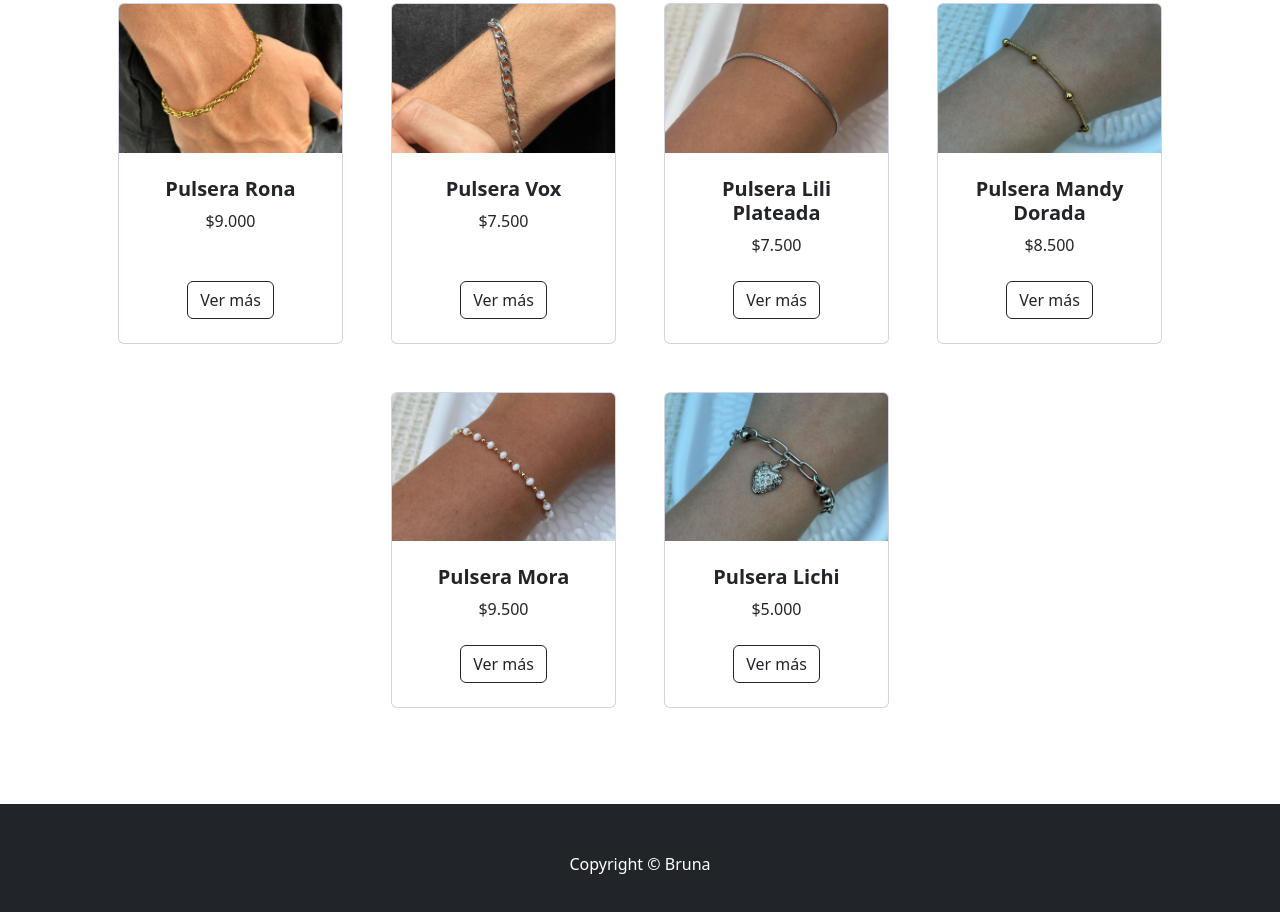
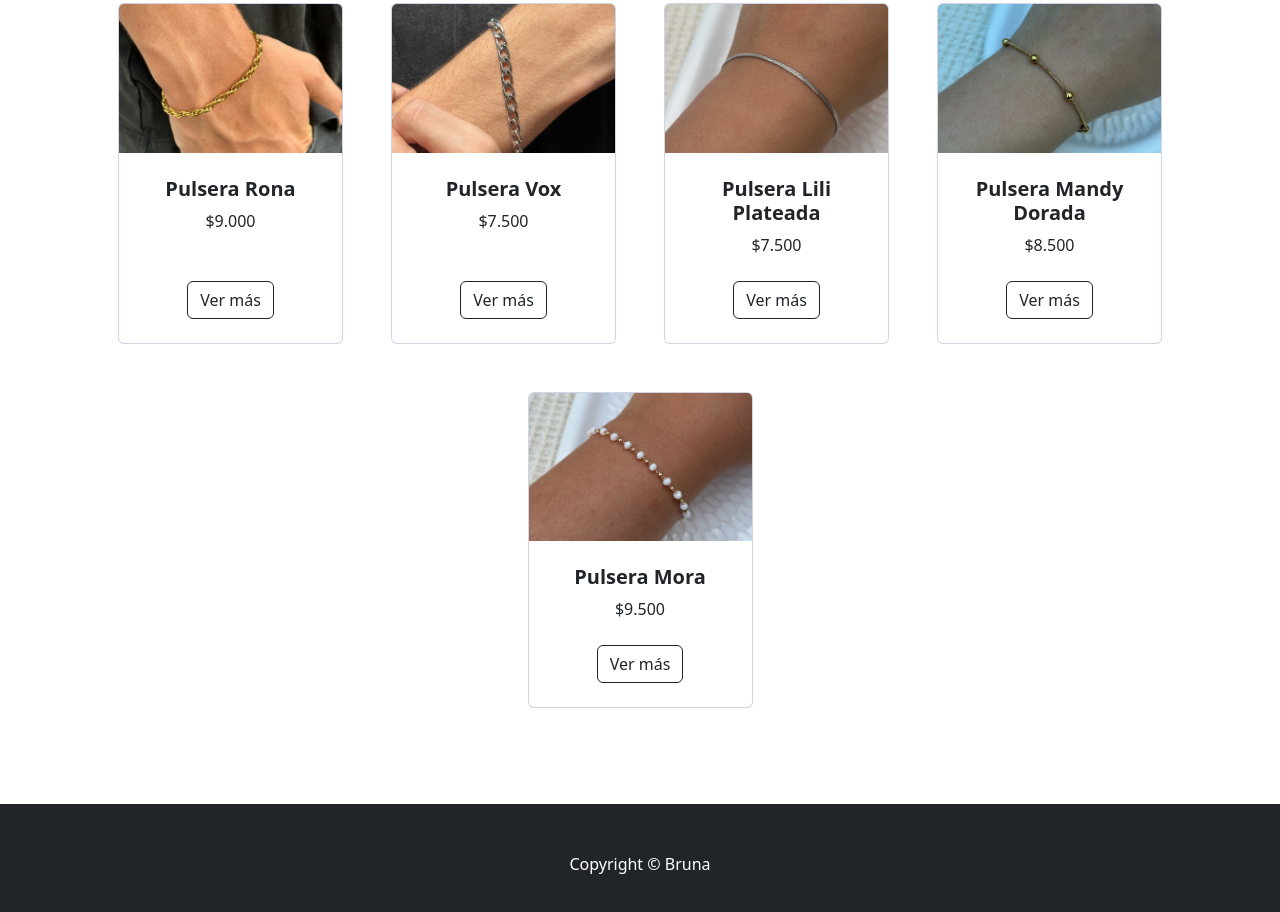
Before and after one commit to BrunaAccesorios/Pulseras, a plain HTML site: page index.html in a window 1280 px wide. Shown: the part 797-1709 px from the top of the page. Drawn offline with nearby package versions, Linux system fonts and the light colour scheme.

Commit message:
Update index.html

```diff
--- a/index.html
+++ b/index.html
@@ -269,29 +269,7 @@
                             </div>
                         </div>
                     </div>
-                    <div class="col mb-5">
-                        <div class="card h-100">
-                            <!-- Product image-->
-                            <a href="https://brunaaccesorios.github.io/Pulsera-Lichi/">
-                            <img class="card-img-top" src="assets - copia/pulseras/lichi.jpg" alt="..." />
-                            </a>
-                            <!-- Product details-->
-                            <div class="card-body p-4">
-                                <div class="text-center">
-                                    <!-- Product name-->
-                                    <h5 class="fw-bolder">Pulsera Lichi</h5>
 
-                                    <!-- Product price-->
-
-                                    $5.000
-                                </div>
-                            </div>
-                            <!-- Product actions-->
-                            <div class="card-footer p-4 pt-0 border-top-0 bg-transparent">
-                                <div class="text-center"><a class="btn btn-outline-dark mt-auto" href="https://brunaaccesorios.github.io/Pulsera-Lichi/">Ver más</a></div>
-                            </div>
-                        </div>
-                    </div>
 
                 </div>
             </div>
```
